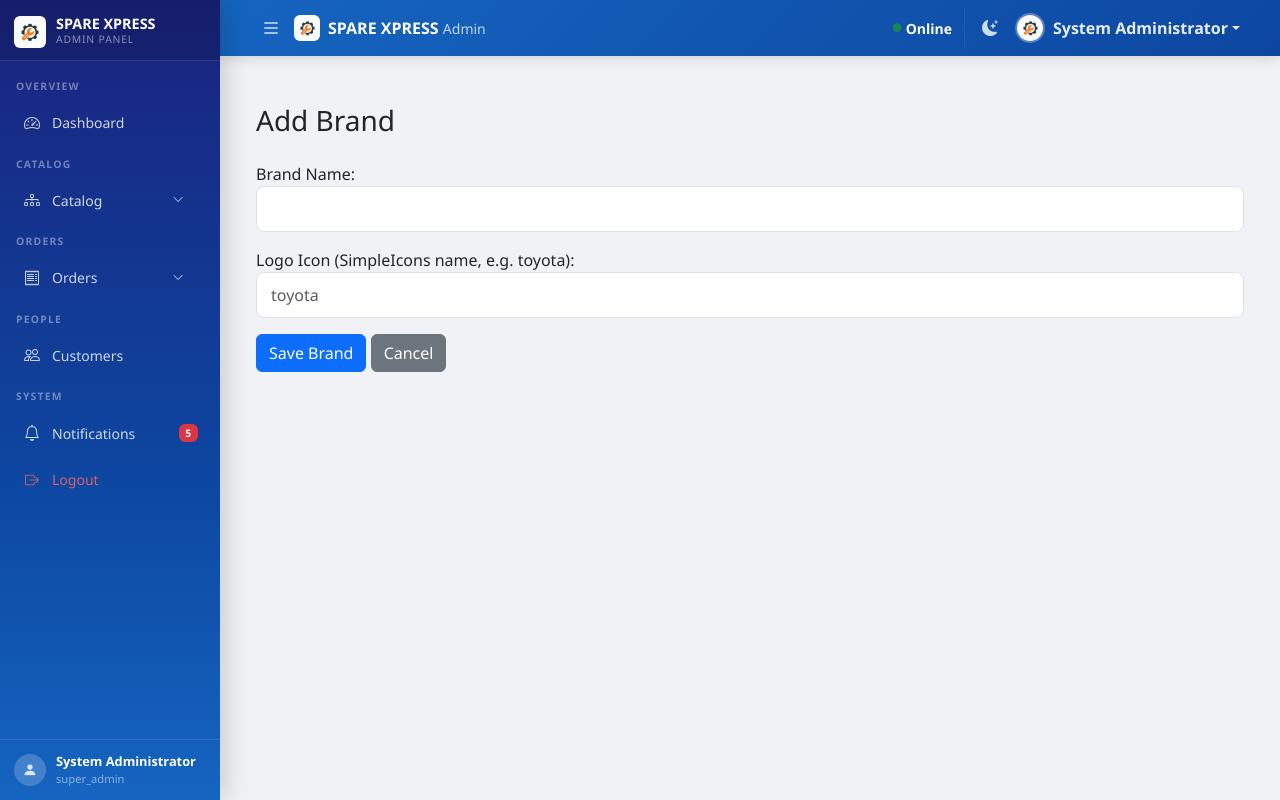
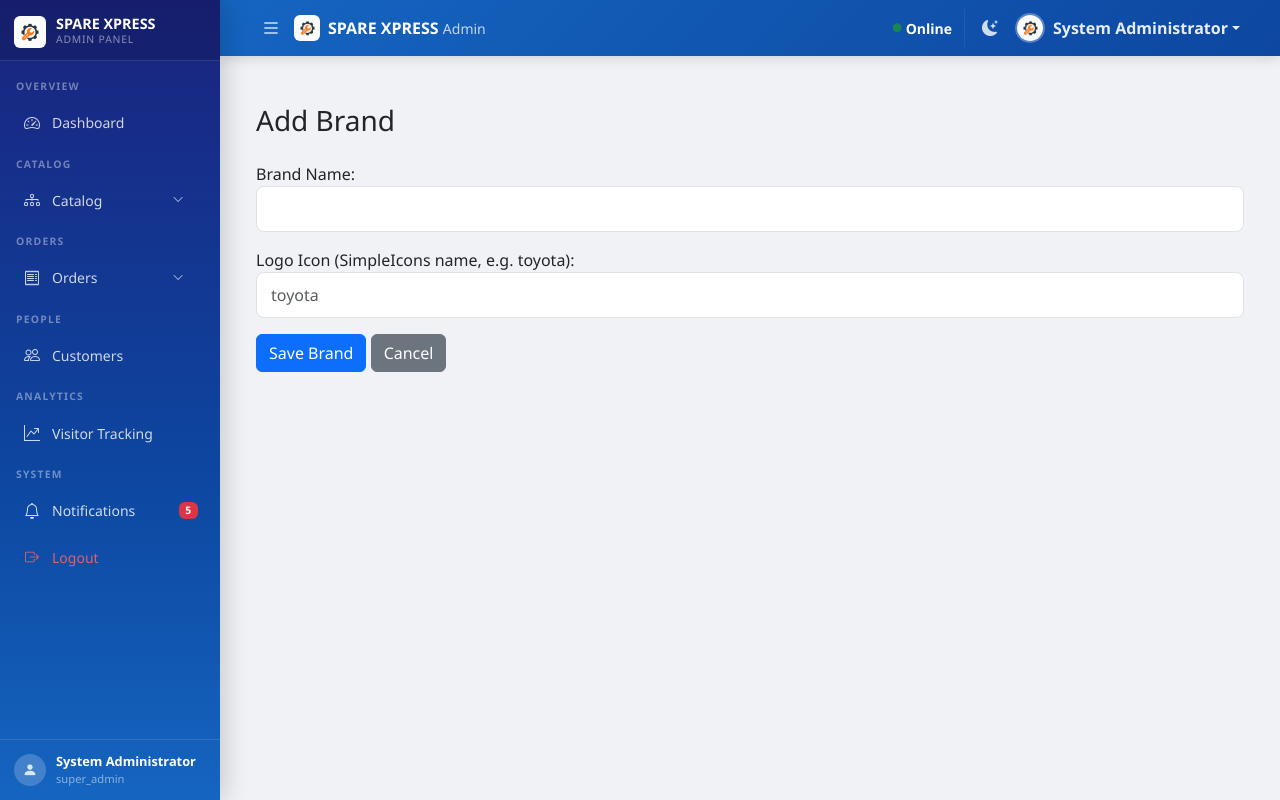
Before and after one commit to Lambert-01/Spare-xpress, a PHP site: page /admin/brands/add_brand.php in a window 1280 px wide. Run offline with PHP 8.4, Linux system fonts and the light colour scheme; a user stored in the database is signed in; data comes from the database, SQL or seed files in the repository; some libraries are stand-ins or nearby versions.

Commit message:
feat: Add visitor tracking link to admin sidebar navigation

```diff
--- a/admin/header.php
+++ b/admin/header.php
@@ -474,6 +474,15 @@ if (!defined('ADMIN_FUNCTIONS_LOADED')) {
                 </a>
             </li>
 
+            <!-- Analytics -->
+            <li class="nav-section-label">Analytics</li>
+            <li class="nav-item">
+                <a class="nav-link" href="/admin/visitor_tracking.php" title="Visitor Tracking" data-bs-placement="right">
+                    <i class="bi bi-graph-up-arrow"></i>
+                    <span>Visitor Tracking</span>
+                </a>
+            </li>
+
             <!-- System -->
             <li class="nav-section-label">System</li>
             <li class="nav-item">
```
